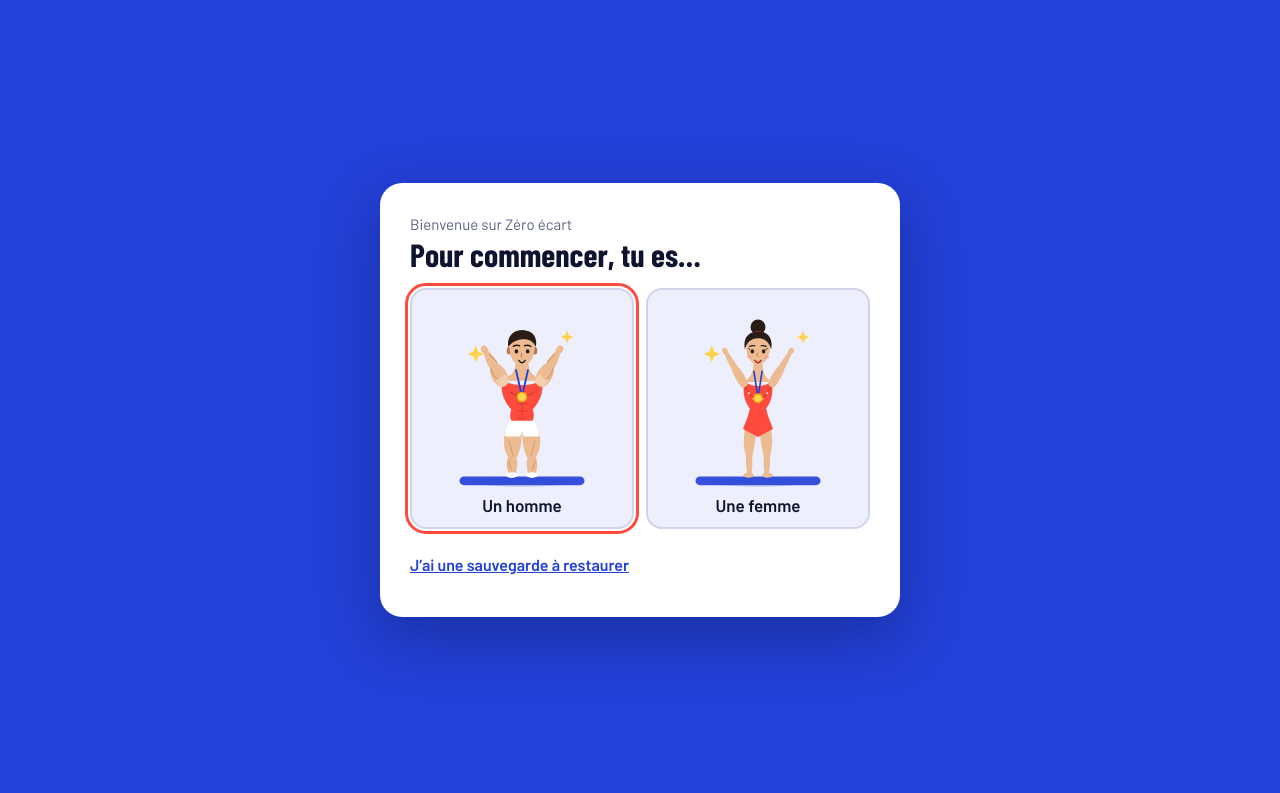
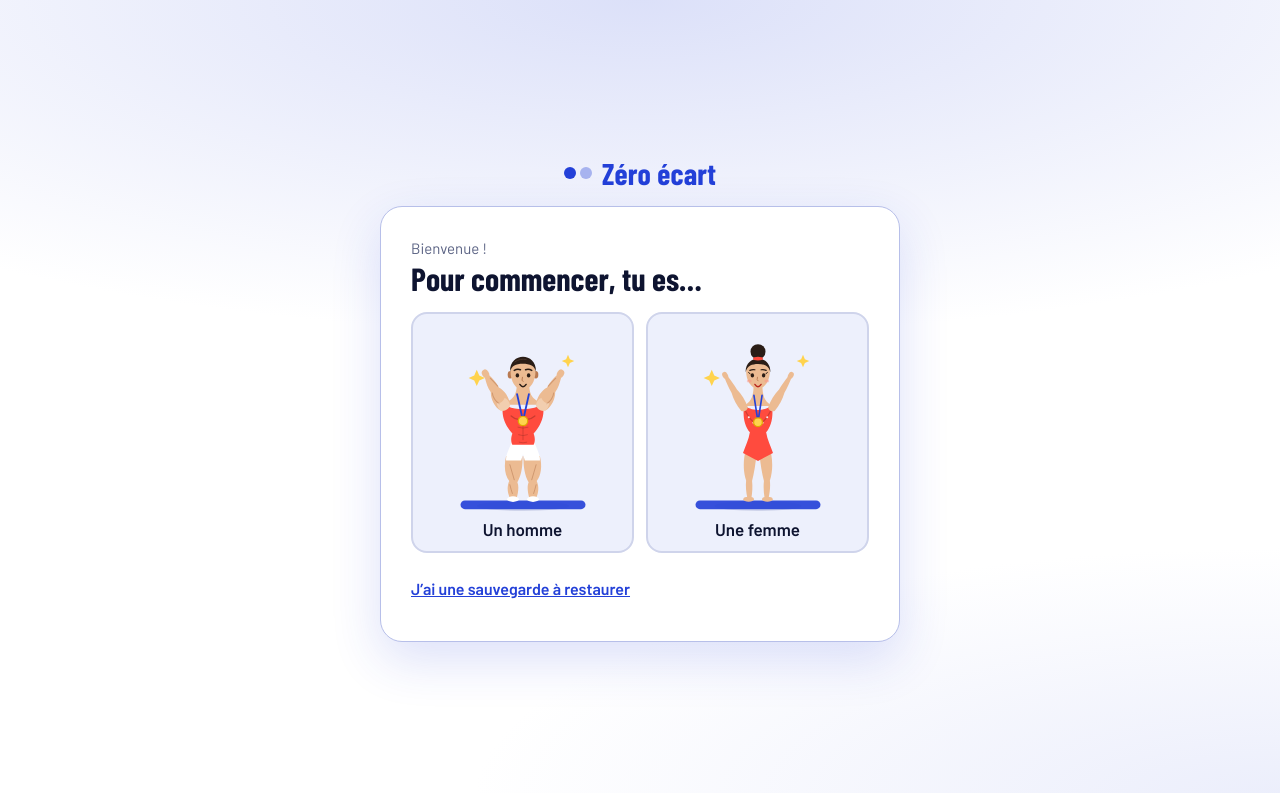
Before and after one commit to mehdinou1/Zeroecart, a plain HTML site: page index.html in a window 1280 px wide. Shown: the top 793 px of the page. Drawn offline with nearby package versions, Linux system fonts and the light colour scheme; a web font is replaced by a local one.

Commit message:
Coiffures, compteur de protéines, tuto en 6 étapes, glissement entre onglets, accueil clair
Co-Authored-By: Claude Opus 5.5 <noreply@anthropic.com>
Claude-Session: https://claude.ai/code/session_01JysUET3gM8zSGWf7jPNBNz

```diff
--- a/index.html
+++ b/index.html
@@ -165,6 +165,9 @@ summary{cursor:pointer;font-weight:600;min-height:44px;display:flex;align-items:
 .obr{margin-top:14px;padding:0;min-height:44px;font-weight:600}
 .top{padding-top:max(clamp(22px,4vw,48px),env(safe-area-inset-top))}
 @media(max-width:600px){.tabs{top:0!important;bottom:auto!important;border-top:0!important;border-bottom:1px solid var(--line);padding:calc(6px + env(safe-area-inset-top)) 6px 6px!important;box-shadow:0 4px 14px rgba(10,20,60,.08)}body{padding-bottom:24px!important;padding-top:calc(58px + env(safe-area-inset-top))}.top{padding-top:clamp(18px,4vw,40px)!important}.toast{bottom:72px!important}}
+@keyframes swl{from{opacity:.3;transform:translateX(40px)}to{opacity:1;transform:none}}@keyframes swr{from{opacity:.3;transform:translateX(-40px)}to{opacity:1;transform:none}}
+body[data-swipe=l] .tab.on{animation:swl .28s ease-out}body[data-swipe=r] .tab.on{animation:swr .28s ease-out}
+@media(prefers-reduced-motion:reduce){body[data-swipe] .tab.on{animation:none}}
 .mnav{display:flex;align-items:center;gap:6px}.mnav button{min-height:40px;width:40px;padding:0;font-size:22px}.mnav b{font-size:15px;min-width:8.5em;text-align:center;text-transform:capitalize}
 @keyframes figsalto{0%{transform:none}15%{transform:translateY(6px) scale(1.02,.96)}55%{transform:translateY(-70px) rotate(-200deg)}85%{transform:translateY(-10px) rotate(-360deg)}100%{transform:rotate(-360deg)}}
 #fig.salto{animation:figsalto 1.2s cubic-bezier(.3,.7,.4,1);transform-origin:50% 57%}
@@ -172,11 +175,11 @@ summary{cursor:pointer;font-weight:600;min-height:44px;display:flex;align-items:
 .evl{display:block;font-size:13px;font-weight:600;color:var(--mut);margin:10px 0 4px}
 .chips.evom label{background:color-mix(in srgb,var(--blue) 10%,var(--card));border-color:color-mix(in srgb,var(--blue) 35%,var(--card));color:var(--blue);font-weight:600}
 .chips.evom label:has(input:checked){background:var(--blue);border-color:var(--blue);color:#fff}
-.mtop{position:absolute;top:10px;left:10px;right:10px;display:flex;justify-content:space-between;z-index:2;pointer-events:none}.mtop button{pointer-events:auto}
-.coinbtn{position:relative;display:inline-flex;align-items:center;gap:6px;min-height:38px;padding:0 12px;border-radius:999px;background:var(--blue);color:#fff;font:700 16px Barlow}
+.mtop{position:absolute;top:10px;left:10px;right:10px;display:flex;justify-content:space-between;gap:8px;z-index:2;pointer-events:none}.mtop button{pointer-events:auto;flex:none}
+.mtop .coinbtn{position:relative;display:inline-flex;align-items:center;gap:5px;min-height:38px;padding:0 14px 0 9px;white-space:nowrap;border-radius:999px;background:var(--blue);color:#fff;font:700 16px Barlow;font-variant-numeric:tabular-nums}.mtop .coinbtn svg{width:24px;height:24px;flex:none}
 .shopbtn{min-height:38px;padding:0 14px;border-radius:999px;background:var(--card);border:2px solid var(--blue);color:var(--blue);font:700 15px Barlow}
-.cpop{position:absolute;left:50%;top:-6px;font:800 15px Barlow;color:var(--blue);opacity:0;pointer-events:none;white-space:nowrap}
-.cpop.go{animation:cpop 1.4s ease-out}@keyframes cpop{0%{opacity:0;transform:translate(-50%,6px)}20%{opacity:1}100%{opacity:0;transform:translate(-50%,-26px)}}
+.cpop{position:absolute;left:calc(100% + 6px);top:9px;font:800 15px Barlow;color:var(--blue);opacity:0;pointer-events:none;white-space:nowrap}
+.cpop.go{animation:cpop 1.4s ease-out}@keyframes cpop{0%{opacity:0;transform:translate(-4px,4px)}20%{opacity:1}100%{opacity:0;transform:translate(4px,-14px)}}
 .shopbox{max-width:600px;text-align:left}.shead{display:flex;justify-content:space-between;align-items:center;gap:10px;margin-bottom:10px}.shead h3{margin:0;font:700 28px/1 "Barlow Condensed"}
 .bal{display:inline-flex;align-items:center;gap:6px;background:var(--blue);color:#fff;border-radius:999px;padding:6px 12px;font-size:14px}.bal b{font-size:16px}
 .seg{display:flex;gap:6px;background:var(--tint);border-radius:12px;padding:4px;margin-bottom:12px}.seg button{flex:1;min-height:40px;background:transparent;border-radius:9px;font-size:15px}.seg button.on{background:var(--card);box-shadow:0 1px 4px rgba(0,0,0,.12)}
@@ -239,8 +242,9 @@ summary{cursor:pointer;font-weight:600;min-height:44px;display:flex;align-items:
 .sw label{display:flex;align-items:center;gap:8px;font-weight:600;min-height:44px;cursor:pointer;padding-right:6px}
 .sw input[type=color]{width:44px;height:44px;border:0;padding:0;background:none;cursor:pointer;border-radius:50%}
 .sw label.on input{outline:3px solid var(--ink);outline-offset:2px;border-radius:50%}
-.onb{position:fixed;inset:0;z-index:8;background:var(--blue);display:flex;align-items:center;justify-content:center;padding:16px;overflow:auto}
-.obox{background:var(--card);border-radius:22px;padding:clamp(18px,4vw,30px);max-width:520px;width:100%;box-shadow:0 20px 60px rgba(0,0,0,.25)}
+.onb{position:fixed;inset:0;z-index:8;background:radial-gradient(120% 60% at 50% 0%,color-mix(in srgb,var(--blue) 16%,var(--bg)) 0%,transparent 70%),radial-gradient(90% 45% at 100% 100%,color-mix(in srgb,var(--blue) 9%,var(--bg)) 0%,transparent 70%),var(--bg);display:flex;flex-direction:column;align-items:center;justify-content:center;gap:18px;padding:16px;overflow:auto}
+.onb{--obc:light-dark(var(--blue),color-mix(in srgb,var(--blue) 45%,#fff))}.onb .obr,.onb .lnk{color:var(--obc)}.obrand{display:flex;align-items:center;gap:10px;font:700 30px/1 'Barlow Condensed',Barlow,sans-serif;color:var(--obc);letter-spacing:.2px}.obrand i{width:12px;height:12px;border-radius:50%;background:var(--obc);box-shadow:16px 0 0 color-mix(in srgb,var(--obc) 40%,var(--bg))}.obrand span{margin-left:16px}
+.obox{background:var(--card);border-radius:22px;padding:clamp(18px,4vw,30px);max-width:520px;width:100%;border:1px solid color-mix(in srgb,var(--blue) 14%,var(--line));box-shadow:0 18px 50px color-mix(in srgb,var(--blue) 16%,transparent)}#ob-h:focus{outline:none}
 .obox h2{margin:2px 0 16px}.obox .k{margin:0}
 .opick{display:grid;grid-template-columns:repeat(2,minmax(0,1fr));gap:12px}
 .opick button{display:flex;flex-direction:column;align-items:center;gap:6px;padding:12px;height:auto;border:2px solid var(--line);background:var(--tint);border-radius:16px}
@@ -443,8 +447,8 @@ body{padding-bottom:76px}.toast{bottom:84px}}
   <p class="k" id="share-h"></p>
   <div class="acts"><button class="b-ok" id="share-dl" type="button" hidden>Partager / enregistrer</button><button id="share-x" type="button">Fermer</button></div>
 </div></div>
-<div class="onb" id="onb" hidden><div class="obox" role="dialog" aria-modal="true" aria-labelledby="ob-h">
-  <div id="ob1"><p class="k">Bienvenue sur Zéro écart</p><h2 id="ob-h">Pour commencer, tu es…</h2>
+<div class="onb" id="onb" hidden><div class="obrand" aria-hidden="true"><i></i><span>Zéro écart</span></div><div class="obox" role="dialog" aria-modal="true" aria-labelledby="ob-h">
+  <div id="ob1"><p class="k">Bienvenue !</p><h2 id="ob-h" tabindex="-1">Pour commencer, tu es…</h2>
     <div class="opick"><button type="button" data-sex="h"><svg viewBox="0 0 240 300" id="pv-h" aria-hidden="true"></svg><b>Un homme</b></button><button type="button" data-sex="f"><svg viewBox="0 0 240 300" id="pv-f" aria-hidden="true"></svg><b>Une femme</b></button></div><label class="lnk filebtn obr">J’ai une sauvegarde à restaurer<input type="file" id="ob-file" accept=".json,application/json"></label></div>
   <div id="ob2" hidden><p class="k">Étape 2 sur 2</p>
     <label class="k obn">Ton prénom (affiché sur ta carte story)<input type="text" id="ob-name" maxlength="24" autocomplete="given-name" placeholder="Facultatif"></label>
@@ -502,7 +506,7 @@ const cat=k=>CATS.find(c=>c.k===k)||CATS[4];
 const isE=e=>e.kind?e.kind==='ecart':!e.planned, isR=e=>e.kind==='resist', isP=e=>e.kind?e.kind==='planned':!!e.planned;
 let S={start:Date.now(),comps:[],events:[]};
 let ref=null,writing=Promise.resolve(),lastDeleted=null,lastDelC=null,toastT=0,mode='ecart';
-const norm=d=>({coins:typeof d.coins==='number'?d.coins:undefined,earn:d.earn&&typeof d.earn==='object'?JSON.parse(JSON.stringify(d.earn)):{},owned:d.owned&&typeof d.owned==='object'?{...d.owned}:{},equip:d.equip&&typeof d.equip==='object'?{...d.equip}:{},defis:d.defis&&typeof d.defis==='object'?{...d.defis}:{},remind:d.remind&&typeof d.remind==='object'?{...d.remind}:null,lastVisit:typeof d.lastVisit==='number'?d.lastVisit:0,days:d.days&&typeof d.days==='object'?{...d.days}:{},cos:d.cos&&typeof d.cos==='object'?{...d.cos}:{},prep:d.prep&&typeof d.prep==='object'?JSON.parse(JSON.stringify(d.prep)):{},recCel:typeof d.recCel==='number'?d.recCel:0,pose:typeof d.pose==='string'?d.pose:null,leo:typeof d.leo==='string'&&/^#[0-9a-f]{6}$/i.test(d.leo)?d.leo:null,tour:!!d.tour,theme:typeof d.theme==='string'&&/^#[0-9a-f]{6}$/i.test(d.theme)?d.theme:null,profile:d.profile&&typeof d.profile==='object'?{...d.profile}:null,start:d.start,comps:Array.isArray(d.comps)?d.comps.map(c=>({...c})):d.comp?[{id:'c0',name:'Compétition',t:d.comp}]:[],events:Array.isArray(d.events)?[...d.events]:[],goals:d.goals&&typeof d.goals==='object'?{...d.goals}:{},badges:d.badges&&typeof d.badges==='object'?{...d.badges}:null});
+const norm=d=>({tourV:d.tourV||0,coins:typeof d.coins==='number'?d.coins:undefined,earn:d.earn&&typeof d.earn==='object'?JSON.parse(JSON.stringify(d.earn)):{},owned:d.owned&&typeof d.owned==='object'?{...d.owned}:{},equip:d.equip&&typeof d.equip==='object'?{...d.equip}:{},defis:d.defis&&typeof d.defis==='object'?{...d.defis}:{},remind:d.remind&&typeof d.remind==='object'?{...d.remind}:null,lastVisit:typeof d.lastVisit==='number'?d.lastVisit:0,days:d.days&&typeof d.days==='object'?{...d.days}:{},cos:d.cos&&typeof d.cos==='object'?{...d.cos}:{},prep:d.prep&&typeof d.prep==='object'?JSON.parse(JSON.stringify(d.prep)):{},recCel:typeof d.recCel==='number'?d.recCel:0,pose:typeof d.pose==='string'?d.pose:null,leo:typeof d.leo==='string'&&/^#[0-9a-f]{6}$/i.test(d.leo)?d.leo:null,tour:!!d.tour,theme:typeof d.theme==='string'&&/^#[0-9a-f]{6}$/i.test(d.theme)?d.theme:null,profile:d.profile&&typeof d.profile==='object'?{...d.profile}:null,start:d.start,comps:Array.isArray(d.comps)?d.comps.map(c=>({...c})):d.comp?[{id:'c0',name:'Compétition',t:d.comp}]:[],events:Array.isArray(d.events)?[...d.events]:[],goals:d.goals&&typeof d.goals==='object'?{...d.goals}:{},badges:d.badges&&typeof d.badges==='object'?{...d.badges}:null});
 try{const l=JSON.parse(localStorage.getItem(LS));if(l&&Array.isArray(l.events))S=norm(l)}catch(e){}
 S=norm(S);
 
@@ -620,7 +624,7 @@ function figSVG(f,sex,pose){
   const head=`<g transform="translate(0 ${o})">
    <ellipse cx="99.5" cy="78" rx="4" ry="6" fill="var(--skinD)"/><ellipse cx="140.5" cy="78" rx="4" ry="6" fill="var(--skinD)"/>
    <path d="M100 72 C100 51 140 51 140 72 C140 89 132 101 120 103 C108 101 100 89 100 72Z" fill="var(--skin)"/>
-   <path d="M98 72 C95 52 110 44 123 45 C139 46 145 58 142 72 C138 61 128 58 117 60 C108 62 102 66 98 72Z" fill="var(--hair)"/>
+   <path d="M99.3 73 C98.4 41.5 141.6 41.5 140.7 73 C139.6 68.5 137.4 65 133.8 63 C127 59.6 112 59.6 106.2 63 C102.6 65 100.4 68.5 99.3 73Z" fill="var(--hair)"/><path d="M107 57.5 C112.5 53.2 119.5 52.6 125 53.6" stroke="#4a3428" stroke-width="1.6" fill="none" stroke-linecap="round"/>
    <path d="M106 ${k>.45?71:73} Q111 ${k>.45?68:70} 116 ${k>.45?70:72} M124 ${k>.45?70:72} Q129 ${k>.45?68:70} 134 ${k>.45?71:73}" stroke="var(--hair)" stroke-width="2.4" fill="none" stroke-linecap="round"/>
    ${k>.4?`<ellipse cx="111" cy="79" rx="2.8" ry="3.4" fill="var(--hair)"/><ellipse cx="129" cy="79" rx="2.8" ry="3.4" fill="var(--hair)"/>`:`<path d="M107 80 Q111 82 115 80 M125 80 Q129 82 133 80" stroke="var(--hair)" stroke-width="2.4" fill="none" stroke-linecap="round"/>`}
    <path d="M119 82 Q117 88 120 89" stroke="var(--skinD)" stroke-width="1.6" fill="none" stroke-linecap="round"/>
@@ -654,9 +658,9 @@ function figF(f,pose){
   const leg=`<path d="M99 204 C96 220 97 235 101 247 C100 256 101 266 103 275 L109.5 275 C111 266 111.5 256 110.5 248 C113.5 236 116.5 220 117.5 204Z" fill="var(--skin)"/>
    <ellipse cx="105" cy="277" rx="8.5" ry="4" fill="var(--skin)"/>`;
   const head=`<g transform="translate(0 ${o})">
-   <circle cx="120" cy="40" r="12" fill="var(--hair)"/><ellipse cx="120" cy="50" rx="8" ry="3.2" fill="var(--leo)"/>
+   <circle cx="120" cy="41" r="12" fill="var(--hair)"/>
    <path d="M101 72 C101 52 139 52 139 72 C139 88 131 99 120 101 C109 99 101 88 101 72Z" fill="var(--skin)"/>
-   <path d="M99 76 C95 54 108 47 120 47 C132 47 145 54 141 76 C138 63 129 58 120 58 C111 58 102 63 99 76Z" fill="var(--hair)"/>
+   <path d="M100.2 74 C99.3 45 140.7 45 139.8 74 C138.8 69 136.4 65.2 132.4 63 C125.6 59.8 114.4 59.8 107.6 63 C103.6 65.2 101.2 69 100.2 74Z" fill="var(--hair)"/><ellipse cx="120" cy="52" rx="8" ry="3" fill="var(--leo)"/>
    <path d="M107 ${k>.45?71:73} Q111 ${k>.45?69:71} 115 ${k>.45?70:72} M125 ${k>.45?70:72} Q129 ${k>.45?69:71} 133 ${k>.45?71:73}" stroke="var(--hair)" stroke-width="2" fill="none" stroke-linecap="round"/>
    ${k>.4?`<ellipse cx="111" cy="79" rx="2.7" ry="3.3" fill="var(--hair)"/><ellipse cx="129" cy="79" rx="2.7" ry="3.3" fill="var(--hair)"/><path d="M107.5 76.5l-2.5-2 M132.5 76.5l2.5-2" stroke="var(--hair)" stroke-width="1.6" stroke-linecap="round"/>`:`<path d="M107 80 Q111 82 115 80 M125 80 Q129 82 133 80" stroke="var(--hair)" stroke-width="2.2" fill="none" stroke-linecap="round"/>`}
    <ellipse cx="106" cy="88" rx="4" ry="2.4" fill="#ff8f86" opacity=".45"/><ellipse cx="134" cy="88" rx="4" ry="2.4" fill="#ff8f86" opacity=".45"/>
@@ -889,6 +893,13 @@ const TABS=['aujourdhui','recap','competitions','journal','reglages'];
 function showTab(){let t=location.hash.slice(1);if(!TABS.includes(t))t='aujourdhui';document.body.dataset.tab=t;
   TABS.forEach(n=>$('t-'+n).classList.toggle('on',n===t));document.querySelectorAll('#tabs a').forEach(a=>{a.classList.toggle('on',a.dataset.t===t);a.toggleAttribute('aria-current',a.dataset.t===t)})}
 window.addEventListener('hashchange',()=>{showTab();window.scrollTo(0,0)});showTab();
+{let sx=0,sy=0,st=0,ok=false;const main=document.querySelector('main');
+ const blocked=el=>el.closest('input,textarea,select,.scroll,.fig,.chips,.sgrid,.modal,.sheet,#tabs,.rt')||!!document.querySelector('.modal:not([hidden])');
+ main.addEventListener('touchstart',e=>{if(e.touches.length!==1||tourI>=0){ok=false;return}const t=e.touches[0];sx=t.clientX;sy=t.clientY;st=Date.now();ok=!blocked(e.target)},{passive:true});
+ main.addEventListener('touchend',e=>{if(!ok)return;ok=false;const t=e.changedTouches[0],dx=t.clientX-sx,dy=t.clientY-sy;
+   if(Date.now()-st>700||Math.abs(dx)<70||Math.abs(dx)<Math.abs(dy)*1.8)return;
+   const cur=TABS.indexOf(document.body.dataset.tab),nx=cur+(dx<0?1:-1);if(nx<0||nx>=TABS.length)return;
+   document.body.dataset.swipe=dx<0?'l':'r';location.hash=TABS[nx];setTimeout(()=>{delete document.body.dataset.swipe},350)},{passive:true});}
 // share card
 const CARDC={'--line':'rgba(255,255,255,.18)','--blue':'rgba(0,0,0,.28)','--skin':'#ecbb92','--skinD':'#b97a52','--skinL':'#fff3e6','--hair':'#2a1d16','--red':'#ff4b3e','--redD':'#b8261d'};
 let cardBlob=null,cardURL='';
@@ -965,11 +976,14 @@ $('sw').addEventListener('change',e=>{if(e.target.id!=='sw-custom')return;const
 // petit guide
 const TOUR=[
   {t:'aujourdhui',sel:'#btn-ecart',txt:()=>'Un écart ? Note-le ici. Le compteur repart à zéro et '+G('ton gymnaste','ta gymnaste')+' perd un peu de forme.'},
-  {t:'aujourdhui',sel:'#btn-res',txt:()=>'Une envie à laquelle tu as résisté ? Note-la ici : ça redonne de la forme et ça compte pour tes badges.'},
-  {t:'aujourdhui',sel:'#tabs',txt:()=>'Tes graphiques et badges sont dans Récap, tes compétitions et résultats dans Compèts, et tout se personnalise dans Réglages. Bonne préparation !'}];
+  {t:'aujourdhui',sel:'#btn-res',txt:()=>'Une envie à laquelle tu as résisté ? Note-la ici : ça redonne de la forme et ça rapporte des protéines.'},
+  {t:'aujourdhui',sel:'#figbtn',txt:()=>'Touche '+G('ton personnage','ta gymnaste')+' pour changer de pose.'},
+  {t:'aujourdhui',sel:'.mtop',txt:()=>'Tes protéines s’affichent ici. Gagne-en chaque jour, puis dépense-les dans la Boutique en matériel et en décors.'},
+  {t:'aujourdhui',sel:'#dayc',txt:()=>'Chaque soir, valide ton bilan et relève le défi du jour. Ta série de bilans fait grandir la flamme en haut de l’écran.'},
+  {t:'aujourdhui',sel:'#tabs',txt:()=>'Récap, Compèts, Journal et Réglages sont ici. Tu peux aussi glisser ton doigt vers la gauche ou la droite pour changer d’onglet. Bonne préparation !'}];
 let tourI=-1;
 function startTour(){tourI=0;showTourStep()}
-function endTour(){tourI=-1;$('tour-hl').hidden=true;$('tour-b').hidden=true;if(!S.tour){S.tour=true;save()}}
+function endTour(){tourI=-1;$('tour-hl').hidden=true;$('tour-b').hidden=true;if(!S.tour||S.tourV!==2){S.tour=true;S.tourV=2;save()}}
 function showTourStep(){const st=TOUR[tourI];if(!st)return endTour();if(location.hash.slice(1)!==st.t&&!(st.t==='aujourdhui'&&!location.hash))location.hash=st.t;
   const el=document.querySelector(st.sel);if(!el)return endTour();el.scrollIntoView({block:'center'});
   setTimeout(()=>{const r=el.getBoundingClientRect(),p=6,hl=$('tour-hl'),b=$('tour-b');
@@ -1190,7 +1204,7 @@ $('coach-dl').addEventListener('click',async()=>{if(!coachBlob)return;const name
 let obSex=null,obSport=null;
 function checkOnb(){if(S.profile){$('onb').hidden=true;return}if(!$('onb').hidden)return;
   $('pv-h').innerHTML=figSVG(100,'h').replace(' id="fig-g"','');$('pv-f').innerHTML=figSVG(100,'f').replace(' id="fig-g"','');
-  $('ob1').hidden=false;$('ob2').hidden=true;$('onb').hidden=false;setTimeout(()=>{const b=$('onb').querySelector('[data-sex]');if(b)b.focus()},50)}
+  $('ob1').hidden=false;$('ob2').hidden=true;$('onb').hidden=false;setTimeout(()=>{const h=$('ob-h');if(h)h.focus({preventScroll:true})},50)}
 function obPick(sp){obSport=sp;document.querySelectorAll('[data-sport]').forEach(b=>b.classList.toggle('on',b.dataset.sport===sp));$('ob-other').hidden=sp!=='autre';$('ob-go').disabled=!sp}
 $('onb').addEventListener('click',e=>{const sx=e.target.closest('[data-sex]'),sp=e.target.closest('[data-sport]');
   if(sx){obSex=sx.dataset.sex;$('ob1').hidden=true;$('ob2').hidden=false;obPick(obSex==='f'?'gaf':'gam');$('ob-go').focus()}
@@ -1209,6 +1223,7 @@ checkBadges(true);render();tick();setInterval(tick,1000);
 setInterval(()=>{const nb=checkBadges();if(nb.length){persist();celebrate();toast(badgeMsg(nb),false)}render();checkRecord()},60000);
 setTimeout(checkRecord,4000);
 setTimeout(greetReturn,2500);
+setTimeout(()=>{if(S.profile&&S.tour&&S.tourV!==2&&$('onb').hidden&&tourI<0){location.hash='aujourdhui';setTimeout(startTour,300)}},5200);
 
 // stockage local
 {const st=$('status');st.textContent='Tes données sont enregistrées sur ce téléphone. Pense à faire une sauvegarde de temps en temps.';
--- a/sw.js
+++ b/sw.js
@@ -1,5 +1,5 @@
 // Zéro écart : fonctionnement hors connexion
-const CACHE='zero-ecart-v31';
+const CACHE='zero-ecart-v33';
 const CORE=['./','index.html','manifest.webmanifest','icon-192.png','icon-512.png','apple-touch-icon.png'];
 self.addEventListener('install',e=>{e.waitUntil(caches.open(CACHE).then(c=>c.addAll(CORE)).then(()=>self.skipWaiting()))});
 self.addEventListener('activate',e=>{e.waitUntil(caches.keys().then(ks=>Promise.all(ks.filter(k=>k!==CACHE).map(k=>caches.delete(k)))).then(()=>self.clients.claim()))});
```
